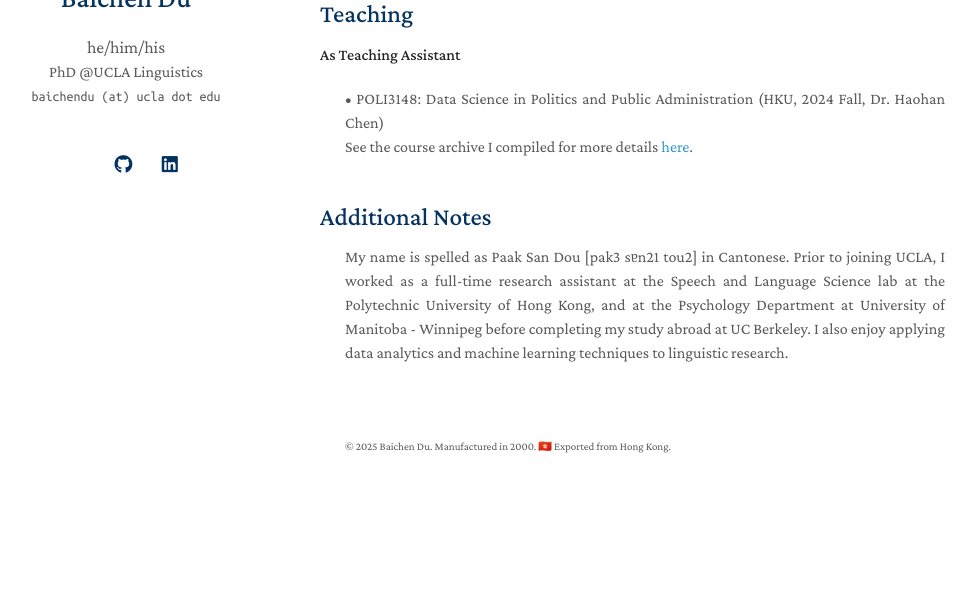
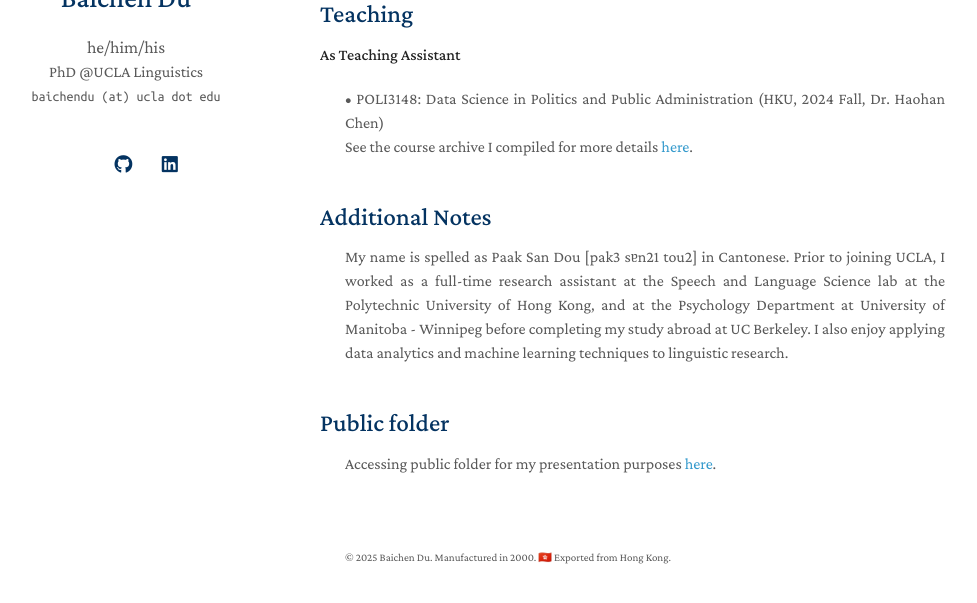
Before and after one commit to baichen-du/baichen-du.github.io, a Jekyll site: the page built from index.md, in a window 1280 px wide and 900 px high, scrolled down 1408 px, cut to the strip 262-865 px from the top of the window. Shown: the whole strip, without its empty margins (150-1127 px from the left). Built offline with Jekyll 4.4.1, drawn with Linux system fonts in a browser that asks for light colours; a style sheet for code colours, icons or effects is not loaded; our own code applies the rules of GitHub Pages for plain Markdown files; before the commit the page ends 2197 px from its top, so only the background shows below that.

Commit message:
Add section for accessing public folder

```diff
--- a/index.md
+++ b/index.md
@@ -93,3 +93,10 @@ See the course archive I compiled for more details <a href="https://github.com/h
 My name is spelled as Paak San Dou [pak3 sɐn21 tou2] in Cantonese. Prior to joining UCLA, I worked as a full-time research assistant at the Speech and Language Science lab at the Polytechnic University of Hong Kong, and at the Psychology Department at University of Manitoba - Winnipeg before completing my study abroad at UC Berkeley. I also enjoy applying data analytics and machine learning techniques to linguistic research.
 </div>
 <br>
+
+
+## Public folder
+<div style="text-align: justify">
+Accessing public folder for my presentation purposes <a href="https://github.com/baichen-du/public" target="_blank">here</a>.
+</div>
+<br>
```
